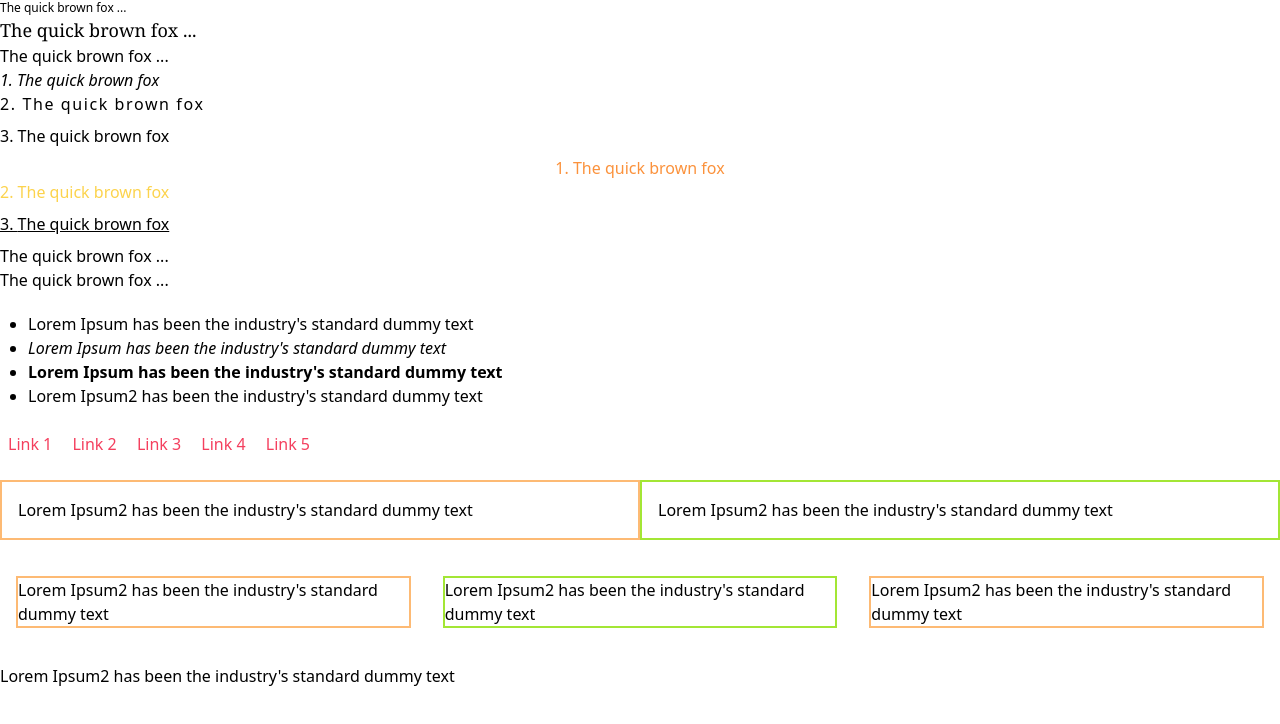
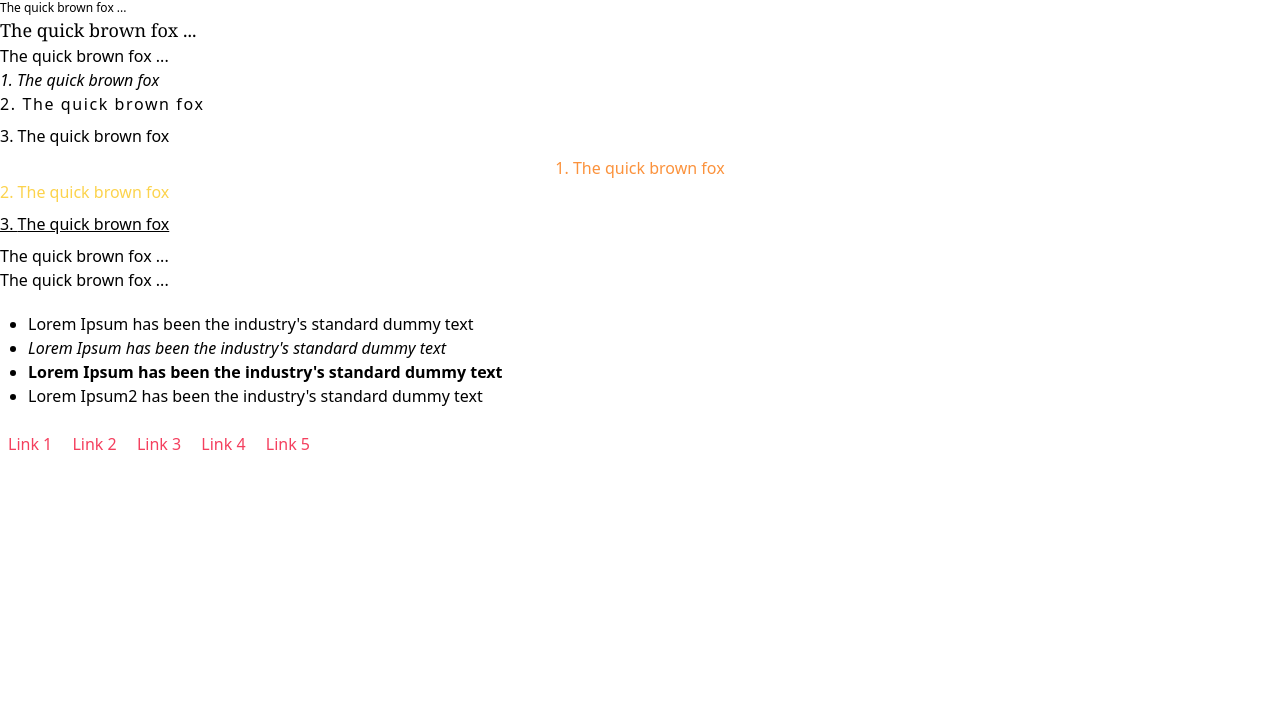
Before and after one commit to dipen-webdesk/web-platform-copvaj, a plain HTML site: page index.html in a window 1280 px wide. Drawn offline with nearby package versions, Linux system fonts and the light colour scheme.

Commit message:
1 file modified

```diff
--- a/index.html
+++ b/index.html
@@ -57,35 +57,6 @@
           <a href="#" class="text-rose-500 hover:text-emerald-400">Link 5</a>
         </li>
       </ul>
-
-      <div class="w-full float-left mb-5">
-        <div class="w-6/12 border-2 border-orange-300 float-left p-4">
-          <p>Lorem Ipsum2 has been the industry's standard dummy text</p>
-        </div>
-        <div class="w-6/12 border-2 border-lime-400 float-left p-4">
-          <p>Lorem Ipsum2 has been the industry's standard dummy text</p>
-        </div>
-      </div>
-
-      <div class="w-full float-left mb-5">
-        <div class="w-4/12 p-4 float-left">
-          <div class="border-2 border-orange-300">
-            <p>Lorem Ipsum2 has been the industry's standard dummy text</p>
-          </div>
-        </div>
-        <div class="w-4/12 p-4 float-left">
-          <div class="border-2 border-lime-400">
-            <p>Lorem Ipsum2 has been the industry's standard dummy text</p>
-          </div>
-        </div>
-        <div class="w-4/12 p-4 float-left">
-          <div class="border-2 border-orange-300">
-            <p>Lorem Ipsum2 has been the industry's standard dummy text</p>
-          </div>
-        </div>
-      </div>
-
-      <p>Lorem Ipsum2 has been the industry's standard dummy text</p>
     </div>
   </body>
 </html>
```
